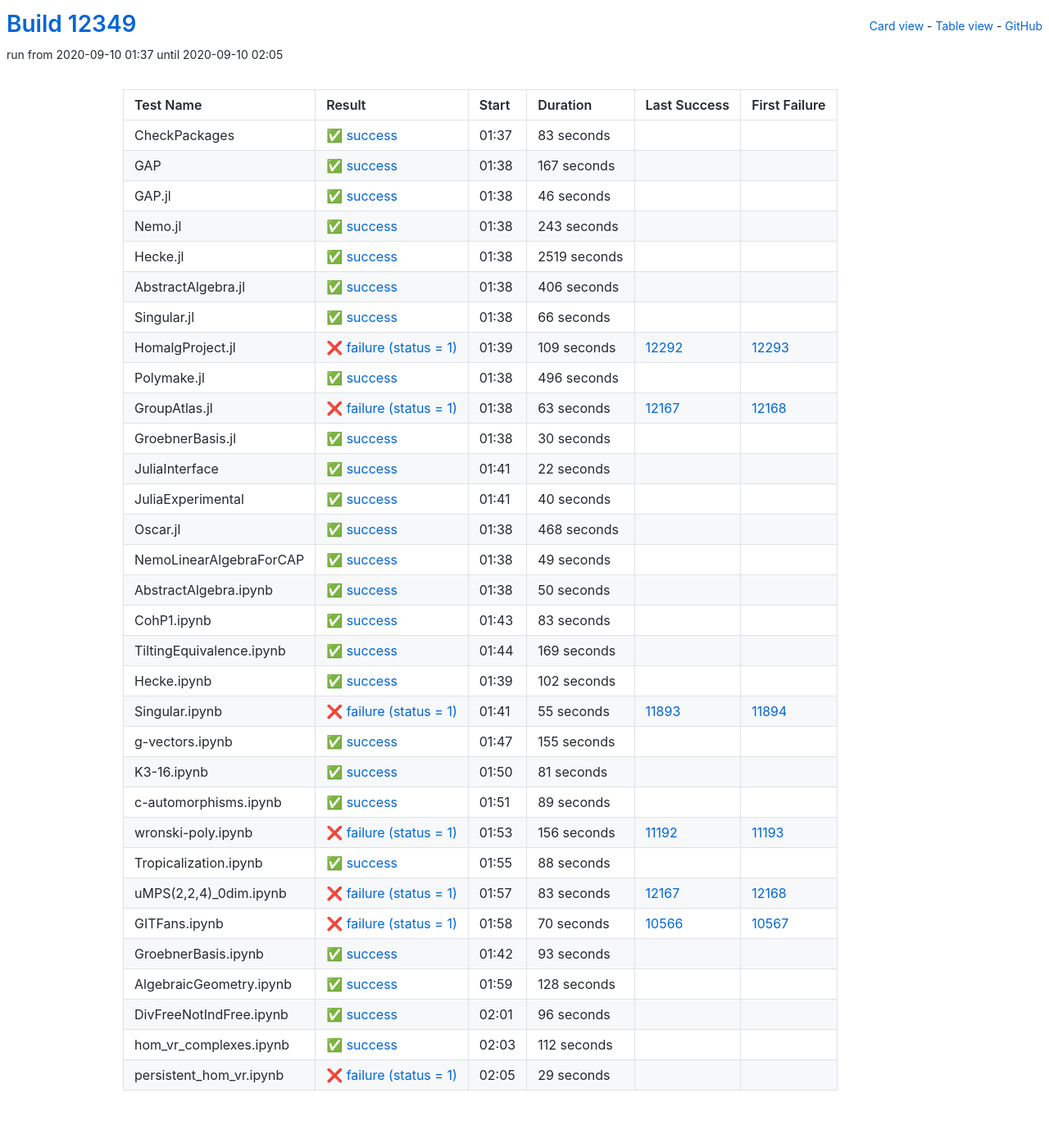
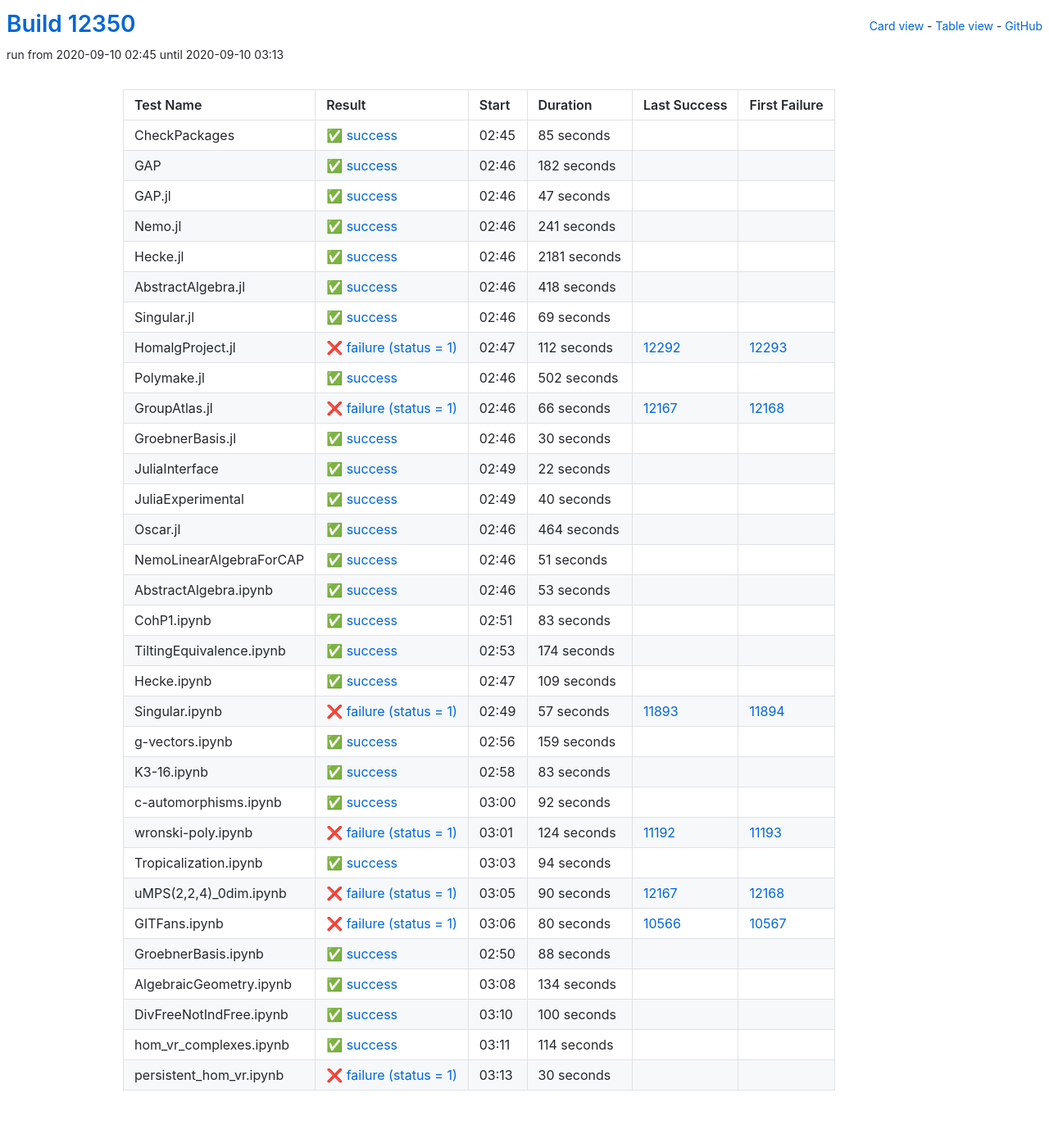
Before and after one commit to oscar-system/oscar-ci-status, a Jekyll site: the page built from table.html, in a window 1280 px wide. Shown: the whole page at 82% size. Built offline with Jekyll 4.4.1, drawn with Linux system fonts in a browser that asks for light colours.

Commit message:
Build #12350

```diff
--- a/_data/ci.yml
+++ b/_data/ci.yml
@@ -1,6 +1,6 @@
 ---
-build: 12349
-build_url: https://oscarci.mathematik.uni-kl.de/job/oscar/12349/
+build: 12350
+build_url: https://oscarci.mathematik.uni-kl.de/job/oscar/12350/
 job: oscar
 organization: oscar-system
 repo: oscar-ci-status
@@ -8,128 +8,128 @@
 tests:
 - name: CheckPackages
   id: checkpackages
-  log: https://oscarci.mathematik.uni-kl.de/job/oscar/12349/artifact/logs/build-12349/CheckPackages.log
-  start: 2020-09-10 01:37
+  log: https://oscarci.mathematik.uni-kl.de/job/oscar/12350/artifact/logs/build-12350/CheckPackages.log
+  start: 2020-09-10 02:45
   success: true
   exitcode: 0
   status: success
-  duration: 83
+  duration: 85
   last_success: false
   last_success_url:
   first_failure: false
   first_failure_url:
 - name: GAP
   id: gap
-  log: https://oscarci.mathematik.uni-kl.de/job/oscar/12349/artifact/logs/build-12349/GAP.log
-  start: 2020-09-10 01:38
+  log: https://oscarci.mathematik.uni-kl.de/job/oscar/12350/artifact/logs/build-12350/GAP.log
+  start: 2020-09-10 02:46
   success: true
   exitcode: 0
   status: success
-  duration: 167
+  duration: 182
   last_success: false
   last_success_url:
   first_failure: false
   first_failure_url:
 - name: GAP.jl
   id: gap-jl
-  log: https://oscarci.mathematik.uni-kl.de/job/oscar/12349/artifact/logs/build-12349/GAP.jl.log
-  start: 2020-09-10 01:38
+  log: https://oscarci.mathematik.uni-kl.de/job/oscar/12350/artifact/logs/build-12350/GAP.jl.log
+  start: 2020-09-10 02:46
   success: true
   exitcode: 0
   status: success
-  duration: 46
+  duration: 47
   last_success: false
   last_success_url:
   first_failure: false
   first_failure_url:
 - name: Nemo.jl
   id: nemo-jl
-  log: https://oscarci.mathematik.uni-kl.de/job/oscar/12349/artifact/logs/build-12349/Nemo.jl.log
-  start: 2020-09-10 01:38
+  log: https://oscarci.mathematik.uni-kl.de/job/oscar/12350/artifact/logs/build-12350/Nemo.jl.log
+  start: 2020-09-10 02:46
   success: true
   exitcode: 0
   status: success
-  duration: 243
+  duration: 241
   last_success: false
   last_success_url:
   first_failure: false
   first_failure_url:
 - name: Hecke.jl
   id: hecke-jl
-  log: https://oscarci.mathematik.uni-kl.de/job/oscar/12349/artifact/logs/build-12349/Hecke.jl.log
-  start: 2020-09-10 01:38
+  log: https://oscarci.mathematik.uni-kl.de/job/oscar/12350/artifact/logs/build-12350/Hecke.jl.log
+  start: 2020-09-10 02:46
   success: true
   exitcode: 0
   status: success
-  duration: 2519
+  duration: 2181
   last_success: false
   last_success_url:
   first_failure: false
   first_failure_url:
 - name: AbstractAlgebra.jl
   id: abstractalgebra-jl
-  log: https://oscarci.mathematik.uni-kl.de/job/oscar/12349/artifact/logs/build-12349/AbstractAlgebra.jl.log
-  start: 2020-09-10 01:38
+  log: https://oscarci.mathematik.uni-kl.de/job/oscar/12350/artifact/logs/build-12350/AbstractAlgebra.jl.log
+  start: 2020-09-10 02:46
   success: true
   exitcode: 0
   status: success
-  duration: 406
+  duration: 418
   last_success: false
   last_success_url:
   first_failure: false
   first_failure_url:
 - name: Singular.jl
   id: singular-jl
-  log: https://oscarci.mathematik.uni-kl.de/job/oscar/12349/artifact/logs/build-12349/Singular.jl.log
-  start: 2020-09-10 01:38
+  log: https://oscarci.mathematik.uni-kl.de/job/oscar/12350/artifact/logs/build-12350/Singular.jl.log
+  start: 2020-09-10 02:46
   success: true
   exitcode: 0
   status: success
-  duration: 66
+  duration: 69
   last_success: false
   last_success_url:
   first_failure: false
   first_failure_url:
 - name: HomalgProject.jl
   id: homalgproject-jl
-  log: https://oscarci.mathematik.uni-kl.de/job/oscar/12349/artifact/logs/build-12349/HomalgProject.jl.log
-  start: 2020-09-10 01:39
+  log: https://oscarci.mathematik.uni-kl.de/job/oscar/12350/artifact/logs/build-12350/HomalgProject.jl.log
+  start: 2020-09-10 02:47
   success: false
   exitcode: 1
   status: failure
-  duration: 109
+  duration: 112
   last_success: 12292
   last_success_url: https://oscarci.mathematik.uni-kl.de/job/oscar/12292/
   first_failure: 12293
   first_failure_url: https://oscarci.mathematik.uni-kl.de/job/oscar/12293/
 - name: Polymake.jl
   id: polymake-jl
-  log: https://oscarci.mathematik.uni-kl.de/job/oscar/12349/artifact/logs/build-12349/Polymake.jl.log
-  start: 2020-09-10 01:38
+  log: https://oscarci.mathematik.uni-kl.de/job/oscar/12350/artifact/logs/build-12350/Polymake.jl.log
+  start: 2020-09-10 02:46
   success: true
   exitcode: 0
   status: success
-  duration: 496
+  duration: 502
   last_success: false
   last_success_url:
   first_failure: false
   first_failure_url:
 - name: GroupAtlas.jl
   id: groupatlas-jl
-  log: https://oscarci.mathematik.uni-kl.de/job/oscar/12349/artifact/logs/build-12349/GroupAtlas.jl.log
-  start: 2020-09-10 01:38
+  log: https://oscarci.mathematik.uni-kl.de/job/oscar/12350/artifact/logs/build-12350/GroupAtlas.jl.log
+  start: 2020-09-10 02:46
   success: false
   exitcode: 1
   status: failure
-  duration: 63
+  duration: 66
   last_success: 12167
   last_success_url: https://oscarci.mathematik.uni-kl.de/job/oscar/12167/
   first_failure: 12168
   first_failure_url: https://oscarci.mathematik.uni-kl.de/job/oscar/12168/
 - name: GroebnerBasis.jl
   id: groebnerbasis-jl
-  log: https://oscarci.mathematik.uni-kl.de/job/oscar/12349/artifact/logs/build-12349/GroebnerBasis.jl.log
-  start: 2020-09-10 01:38
+  log: https://oscarci.mathematik.uni-kl.de/job/oscar/12350/artifact/logs/build-12350/GroebnerBasis.jl.log
+  start: 2020-09-10 02:46
   success: true
   exitcode: 0
   status: success
@@ -140,8 +140,8 @@
   first_failure_url:
 - name: JuliaInterface
   id: juliainterface
-  log: https://oscarci.mathematik.uni-kl.de/job/oscar/12349/artifact/logs/build-12349/JuliaInterface.log
-  start: 2020-09-10 01:41
+  log: https://oscarci.mathematik.uni-kl.de/job/oscar/12350/artifact/logs/build-12350/JuliaInterface.log
+  start: 2020-09-10 02:49
   success: true
   exitcode: 0
   status: success
@@ -152,8 +152,8 @@
   first_failure_url:
 - name: JuliaExperimental
   id: juliaexperimental
-  log: https://oscarci.mathematik.uni-kl.de/job/oscar/12349/artifact/logs/build-12349/JuliaExperimental.log
-  start: 2020-09-10 01:41
+  log: https://oscarci.mathematik.uni-kl.de/job/oscar/12350/artifact/logs/build-12350/JuliaExperimental.log
+  start: 2020-09-10 02:49
   success: true
   exitcode: 0
   status: success
@@ -164,44 +164,44 @@
   first_failure_url:
 - name: Oscar.jl
   id: oscar-jl
-  log: https://oscarci.mathematik.uni-kl.de/job/oscar/12349/artifact/logs/build-12349/Oscar.jl.log
-  start: 2020-09-10 01:38
+  log: https://oscarci.mathematik.uni-kl.de/job/oscar/12350/artifact/logs/build-12350/Oscar.jl.log
+  start: 2020-09-10 02:46
   success: true
   exitcode: 0
   status: success
-  duration: 468
+  duration: 464
   last_success: false
   last_success_url:
   first_failure: false
   first_failure_url:
 - name: NemoLinearAlgebraForCAP
   id: nemolinearalgebraforcap
-  log: https://oscarci.mathematik.uni-kl.de/job/oscar/12349/artifact/logs/build-12349/NemoLinearAlgebraForCAP.log
-  start: 2020-09-10 01:38
+  log: https://oscarci.mathematik.uni-kl.de/job/oscar/12350/artifact/logs/build-12350/NemoLinearAlgebraForCAP.log
+  start: 2020-09-10 02:46
   success: true
   exitcode: 0
   status: success
-  duration: 49
+  duration: 51
   last_success: false
   last_success_url:
   first_failure: false
   first_failure_url:
 - name: AbstractAlgebra.ipynb
   id: abstractalgebra-ipynb
-  log: https://oscarci.mathematik.uni-kl.de/job/oscar/12349/artifact/logs/build-12349/AbstractAlgebra.ipynb.log
-  start: 2020-09-10 01:38
+  log: https://oscarci.mathematik.uni-kl.de/job/oscar/12350/artifact/logs/build-12350/AbstractAlgebra.ipynb.log
+  start: 2020-09-10 02:46
   success: true
   exitcode: 0
   status: success
-  duration: 50
+  duration: 53
   last_success: false
   last_success_url:
   first_failure: false
   first_failure_url:
 - name: CohP1.ipynb
   id: cohp1-ipynb
-  log: https://oscarci.mathematik.uni-kl.de/job/oscar/12349/artifact/logs/build-12349/CohP1.ipynb.log
-  start: 2020-09-10 01:43
+  log: https://oscarci.mathematik.uni-kl.de/job/oscar/12350/artifact/logs/build-12350/CohP1.ipynb.log
+  start: 2020-09-10 02:51
   success: true
   exitcode: 0
   status: success
@@ -212,92 +212,128 @@
   first_failure_url:
 - name: TiltingEquivalence.ipynb
   id: tiltingequivalence-ipynb
-  log: https://oscarci.mathematik.uni-kl.de/job/oscar/12349/artifact/logs/build-12349/TiltingEquivalence.ipynb.log
-  start: 2020-09-10 01:44
+  log: https://oscarci.mathematik.uni-kl.de/job/oscar/12350/artifact/logs/build-12350/TiltingEquivalence.ipynb.log
+  start: 2020-09-10 02:53
   success: true
   exitcode: 0
   status: success
-  duration: 169
+  duration: 174
   last_success: false
   last_success_url:
   first_failure: false
   first_failure_url:
 - name: Hecke.ipynb
   id: hecke-ipynb
-  log: https://oscarci.mathematik.uni-kl.de/job/oscar/12349/artifact/logs/build-12349/Hecke.ipynb.log
-  start: 2020-09-10 01:39
+  log: https://oscarci.mathematik.uni-kl.de/job/oscar/12350/artifact/logs/build-12350/Hecke.ipynb.log
+  start: 2020-09-10 02:47
   success: true
   exitcode: 0
   status: success
-  duration: 102
+  duration: 109
   last_success: false
   last_success_url:
   first_failure: false
   first_failure_url:
 - name: Singular.ipynb
   id: singular-ipynb
-  log: https://oscarci.mathematik.uni-kl.de/job/oscar/12349/artifact/logs/build-12349/Singular.ipynb.log
-  start: 2020-09-10 01:41
+  log: https://oscarci.mathematik.uni-kl.de/job/oscar/12350/artifact/logs/build-12350/Singular.ipynb.log
+  start: 2020-09-10 02:49
   success: false
   exitcode: 1
   status: failure
-  duration: 55
+  duration: 57
   last_success: 11893
   last_success_url: https://oscarci.mathematik.uni-kl.de/job/oscar/11893/
   first_failure: 11894
   first_failure_url: https://oscarci.mathematik.uni-kl.de/job/oscar/11894/
 - name: g-vectors.ipynb
   id: g-vectors-ipynb
-  log: https://oscarci.mathematik.uni-kl.de/job/oscar/12349/artifact/logs/build-12349/g-vectors.ipynb.log
-  start: 2020-09-10 01:47
+  log: https://oscarci.mathematik.uni-kl.de/job/oscar/12350/artifact/logs/build-12350/g-vectors.ipynb.log
+  start: 2020-09-10 02:56
   success: true
   exitcode: 0
   status: success
-  duration: 155
+  duration: 159
   last_success: false
   last_success_url:
   first_failure: false
   first_failure_url:
 - name: K3-16.ipynb
   id: k3-16-ipynb
-  log: https://oscarci.mathematik.uni-kl.de/job/oscar/12349/artifact/logs/build-12349/K3-16.ipynb.log
-  start: 2020-09-10 01:50
+  log: https://oscarci.mathematik.uni-kl.de/job/oscar/12350/artifact/logs/build-12350/K3-16.ipynb.log
+  start: 2020-09-10 02:58
   success: true
   exitcode: 0
   status: success
-  duration: 81
+  duration: 83
   last_success: false
   last_success_url:
   first_failure: false
   first_failure_url:
 - name: c-automorphisms.ipynb
   id: c-automorphisms-ipynb
-  log: https://oscarci.mathematik.uni-kl.de/job/oscar/12349/artifact/logs/build-12349/c-automorphisms.ipynb.log
-  start: 2020-09-10 01:51
+  log: https://oscarci.mathematik.uni-kl.de/job/oscar/12350/artifact/logs/build-12350/c-automorphisms.ipynb.log
+  start: 2020-09-10 03:00
   success: true
   exitcode: 0
   status: success
-  duration: 89
+  duration: 92
   last_success: false
   last_success_url:
   first_failure: false
   first_failure_url:
 - name: wronski-poly.ipynb
   id: wronski-poly-ipynb
-  log: https://oscarci.mathematik.uni-kl.de/job/oscar/12349/artifact/logs/build-12349/wronski-poly.ipynb.log
-  start: 2020-09-10 01:53
+  log: https://oscarci.mathematik.uni-kl.de/job/oscar/12350/artifact/logs/build-12350/wronski-poly.ipynb.log
+  start: 2020-09-10 03:01
   success: false
   exitcode: 1
   status: failure
-  duration: 156
+  duration: 124
   last_success: 11192
   last_success_url: https://oscarci.mathematik.uni-kl.de/job/oscar/11192/
   first_failure: 11193
   first_failure_url: https://oscarci.mathematik.uni-kl.de/job/oscar/11193/
 - name: Tropicalization.ipynb
   id: tropicalization-ipynb
-  log: https://oscarci.mathematik.uni-kl.de/job/oscar/12349/artifact/logs/build-12349/Tropicalization.ipynb.log
-  start: 2020-09-10 01:55
+  log: https://oscarci.mathematik.uni-kl.de/job/oscar/12350/artifact/logs/build-12350/Tropicalization.ipynb.log
+  start: 2020-09-10 03:03
+  success: true
+  exitcode: 0
+  status: success
+  duration: 94
+  last_success: false
+  last_success_url:
+  first_failure: false
+  first_failure_url:
+- name: uMPS(2,2,4)_0dim.ipynb
+  id: umps-2-2-4-0dim-ipynb
+  log: https://oscarci.mathematik.uni-kl.de/job/oscar/12350/artifact/logs/build-12350/uMPS-2-2-4-_0dim.ipynb.log
+  start: 2020-09-10 03:05
+  success: false
+  exitcode: 1
+  status: failure
+  duration: 90
+  last_success: 12167
+  last_success_url: https://oscarci.mathematik.uni-kl.de/job/oscar/12167/
+  first_failure: 12168
+  first_failure_url: https://oscarci.mathematik.uni-kl.de/job/oscar/12168/
+- name: GITFans.ipynb
+  id: gitfans-ipynb
+  log: https://oscarci.mathematik.uni-kl.de/job/oscar/12350/artifact/logs/build-12350/GITFans.ipynb.log
+  start: 2020-09-10 03:06
+  success: false
+  exitcode: 1
+  status: failure
+  duration: 80
+  last_success: 10566
+  last_success_url: https://oscarci.mathematik.uni-kl.de/job/oscar/10566/
+  first_failure: 10567
+  first_failure_url: https://oscarci.mathematik.uni-kl.de/job/oscar/10567/
+- name: GroebnerBasis.ipynb
+  id: groebnerbasis-ipynb
+  log: https://oscarci.mathematik.uni-kl.de/job/oscar/12350/artifact/logs/build-12350/GroebnerBasis.ipynb.log
+  start: 2020-09-10 02:50
   success: true
   exitcode: 0
   status: success
@@ -306,86 +342,50 @@
   last_success_url:
   first_failure: false
   first_failure_url:
-- name: uMPS(2,2,4)_0dim.ipynb
-  id: umps-2-2-4-0dim-ipynb
-  log: https://oscarci.mathematik.uni-kl.de/job/oscar/12349/artifact/logs/build-12349/uMPS-2-2-4-_0dim.ipynb.log
-  start: 2020-09-10 01:57
-  success: false
-  exitcode: 1
-  status: failure
-  duration: 83
-  last_success: 12167
-  last_success_url: https://oscarci.mathematik.uni-kl.de/job/oscar/12167/
-  first_failure: 12168
-  first_failure_url: https://oscarci.mathematik.uni-kl.de/job/oscar/12168/
-- name: GITFans.ipynb
-  id: gitfans-ipynb
-  log: https://oscarci.mathematik.uni-kl.de/job/oscar/12349/artifact/logs/build-12349/GITFans.ipynb.log
-  start: 2020-09-10 01:58
-  success: false
-  exitcode: 1
-  status: failure
-  duration: 70
-  last_success: 10566
-  last_success_url: https://oscarci.mathematik.uni-kl.de/job/oscar/10566/
-  first_failure: 10567
-  first_failure_url: https://oscarci.mathematik.uni-kl.de/job/oscar/10567/
-- name: GroebnerBasis.ipynb
-  id: groebnerbasis-ipynb
-  log: https://oscarci.mathematik.uni-kl.de/job/oscar/12349/artifact/logs/build-12349/GroebnerBasis.ipynb.log
-  start: 2020-09-10 01:42
+- name: AlgebraicGeometry.ipynb
+  id: algebraicgeometry-ipynb
+  log: https://oscarci.mathematik.uni-kl.de/job/oscar/12350/artifact/logs/build-12350/AlgebraicGeometry.ipynb.log
+  start: 2020-09-10 03:08
   success: true
   exitcode: 0
   status: success
-  duration: 93
-  last_success: false
-  last_success_url:
-  first_failure: false
-  first_failure_url:
-- name: AlgebraicGeometry.ipynb
-  id: algebraicgeometry-ipynb
-  log: https://oscarci.mathematik.uni-kl.de/job/oscar/12349/artifact/logs/build-12349/AlgebraicGeometry.ipynb.log
-  start: 2020-09-10 01:59
-  success: true
-  exitcode: 0
-  status: success
-  duration: 128
+  duration: 134
   last_success: false
   last_success_url:
   first_failure: false
   first_failure_url:
 - name: DivFreeNotIndFree.ipynb
   id: divfreenotindfree-ipynb
-  log: https://oscarci.mathematik.uni-kl.de/job/oscar/12349/artifact/logs/build-12349/DivFreeNotIndFree.ipynb.log
-  start: 2020-09-10 02:01
+  log: https://oscarci.mathematik.uni-kl.de/job/oscar/12350/artifact/logs/build-12350/DivFreeNotIndFree.ipynb.log
+  start: 2020-09-10 03:10
   success: true
   exitcode: 0
   status: success
-  duration: 96
+  duration: 100
   last_success: false
   last_success_url:
   first_failure: false
   first_failure_url:
 - name: hom_vr_complexes.ipynb
   id: hom-vr-complexes-ipynb
-  log: https://oscarci.mathematik.uni-kl.de/job/oscar/12349/artifact/logs/build-12349/hom_vr_complexes.ipynb.log
-  start: 2020-09-10 02:03
+  log: https://oscarci.mathematik.uni-kl.de/job/oscar/12350/artifact/logs/build-12350/hom_vr_complexes.ipynb.log
+  start: 2020-09-10 03:11
   success: true
   exitcode: 0
   status: success
-  duration: 112
+  duration: 114
   last_success: false
   last_success_url:
   first_failure: false
   first_failure_url:
 - name: persistent_hom_vr.ipynb
   id: persistent-hom-vr-ipynb
-  log: https://oscarci.mathematik.uni-kl.de/job/oscar/12349/artifact/logs/build-12349/persistent_hom_vr.ipynb.log
-  start: 2020-09-10 02:05
+  log: https://oscarci.mathematik.uni-kl.de/job/oscar/12350/artifact/logs/build-12350/persistent_hom_vr.ipynb.log
+  start: 2020-09-10 03:13
   success: false
   exitcode: 1
   status: failure
-  duration: 29
+  duration: 30
   last_success: false
   last_success_url:
   first_failure: false
```
Also changed, not shown: README.md.
